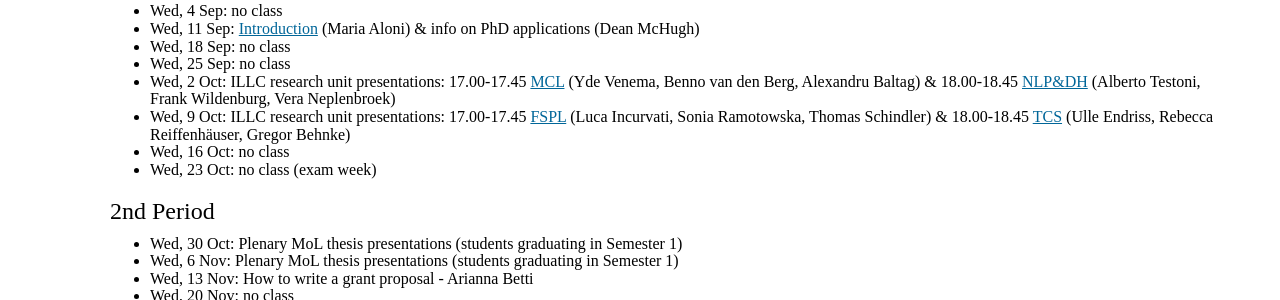
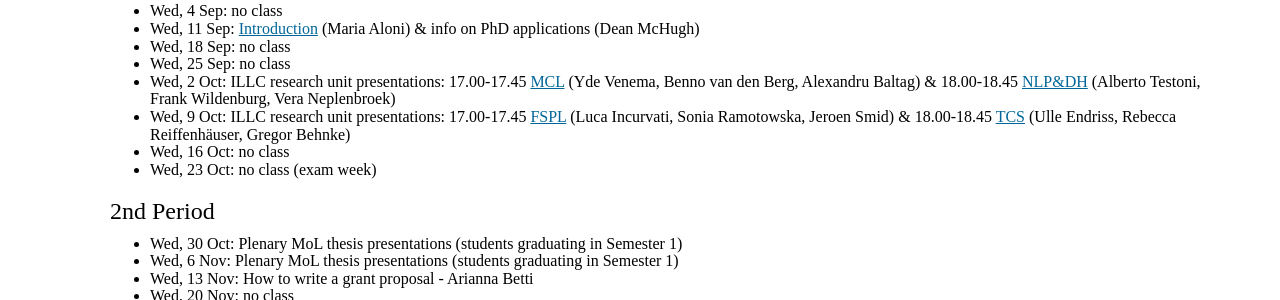
Before and after one commit to rednaw/site, a Jekyll site: the page built from content/GraduationTrajectory.md, in a window 1280 px wide. Shown: the part 708-1008 px from the top of the page. Built offline with Jekyll 4.4.1, drawn with Linux system fonts in a browser that asks for light colours; some web fonts are replaced.

Commit message:
Update GraduationTrajectory.md

```diff
--- a/content/GraduationTrajectory.md
+++ b/content/GraduationTrajectory.md
@@ -33,7 +33,7 @@
 * Wed, 18 Sep: no class
 * Wed, 25 Sep: no class
 * Wed, 2 Oct:  ILLC research unit presentations: 17.00-17.45 [MCL](https://www.illc.uva.nl/Research/Organisation/Research-Units/MCL) (Yde Venema, Benno van den Berg, Alexandru Baltag) & 18.00-18.45 [NLP&DH](https://www.illc.uva.nl/Research/Organisation/Research-Units/NLPDH) (Alberto Testoni, Frank Wildenburg, Vera Neplenbroek)
-* Wed, 9 Oct:  ILLC research unit presentations: 17.00-17.45 [FSPL](https://www.illc.uva.nl/Research/Organisation/Research-Units/FSPL/) (Luca Incurvati, Sonia Ramotowska, Thomas Schindler) & 18.00-18.45 [TCS](https://www.illc.uva.nl/Research/Organisation/Research-Units/TCS) (Ulle Endriss, Rebecca Reiffenhäuser, Gregor Behnke)
+* Wed, 9 Oct:  ILLC research unit presentations: 17.00-17.45 [FSPL](https://www.illc.uva.nl/Research/Organisation/Research-Units/FSPL/) (Luca Incurvati, Sonia Ramotowska, Jeroen Smid) & 18.00-18.45 [TCS](https://www.illc.uva.nl/Research/Organisation/Research-Units/TCS) (Ulle Endriss, Rebecca Reiffenhäuser, Gregor Behnke)
 * Wed, 16 Oct: no class
 * Wed, 23 Oct: no class (exam week)
 
```
